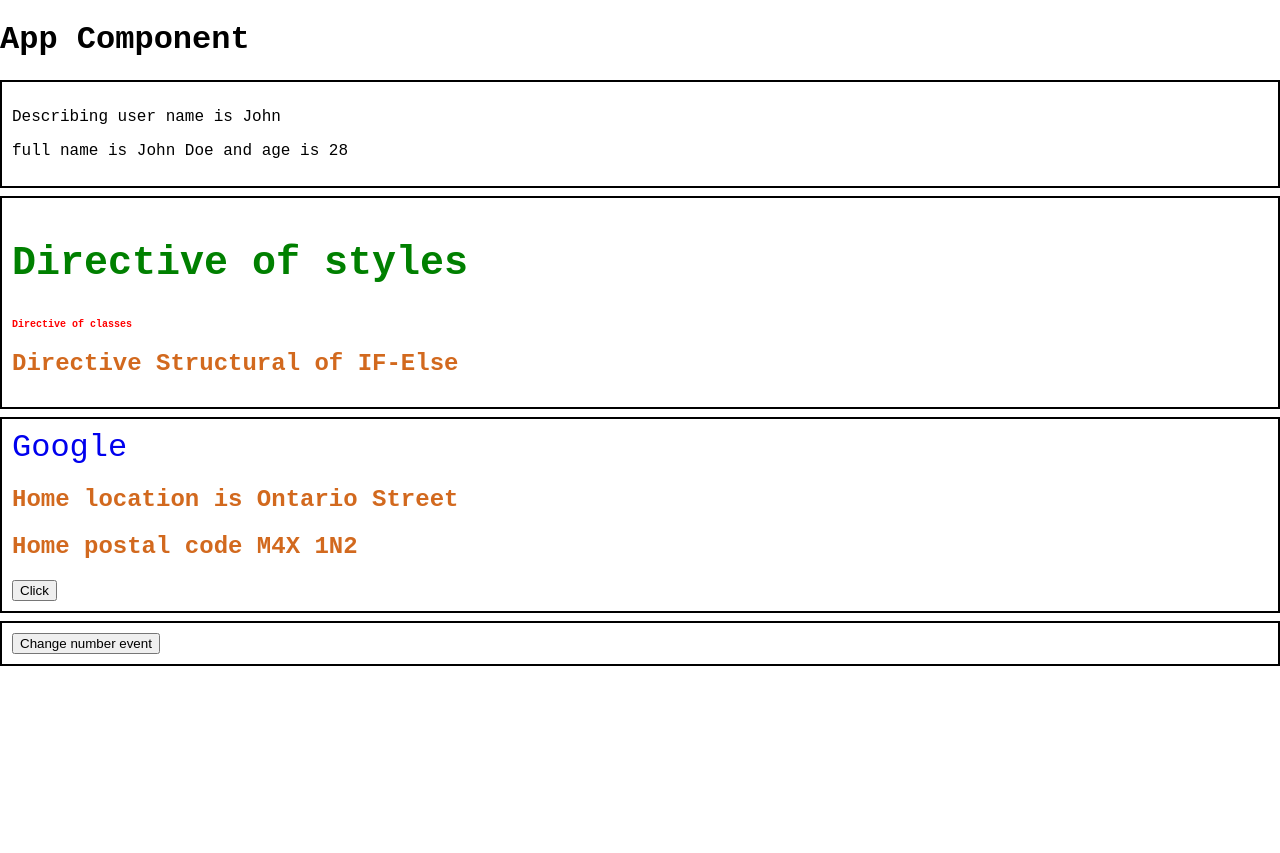
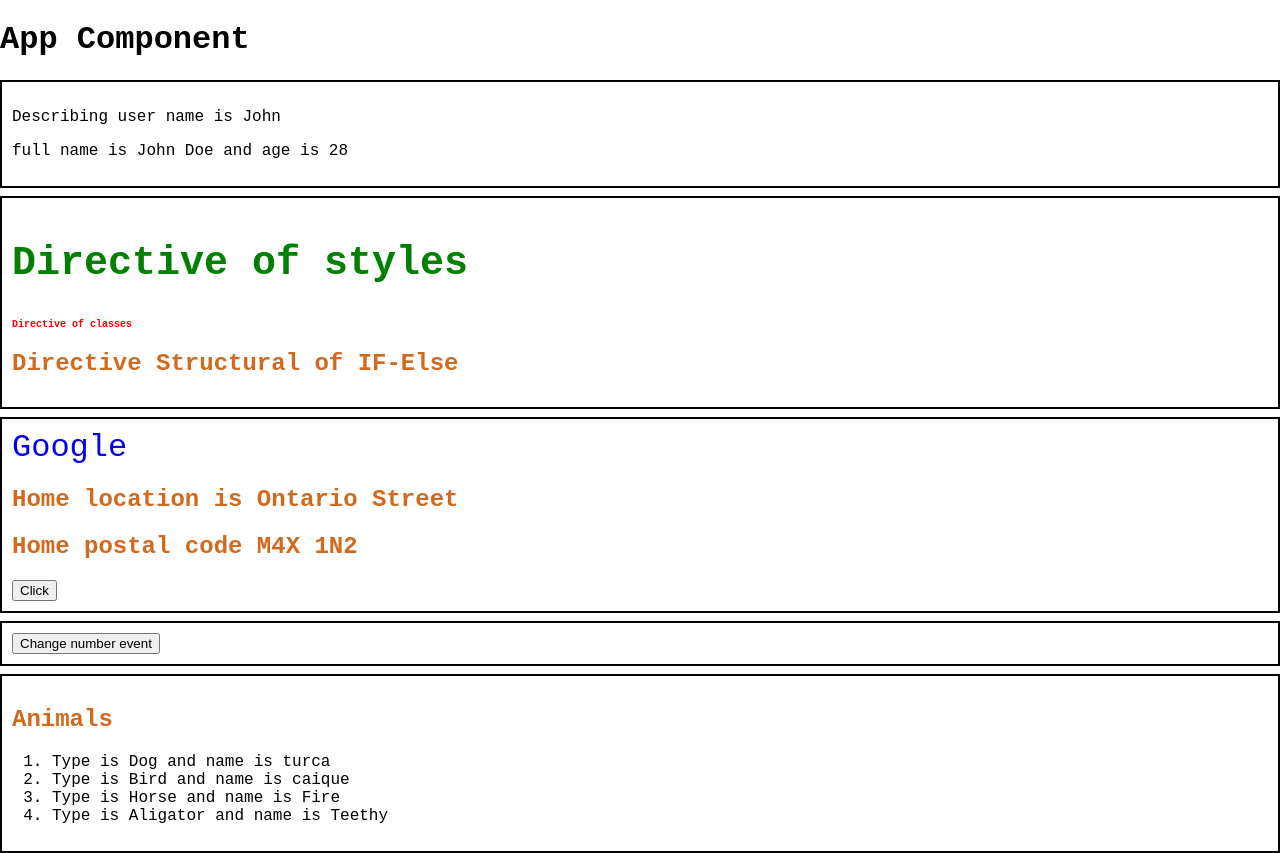
Before and after one commit to rmc3408/Angular, an Angular app in the folder momentos/: page / in a window 1280 px wide. Before the commit the page ends 800 px from the top, so only its background shows below. Built offline with nearby package versions, Linux system fonts and the light colour scheme.

Commit message:
rename video 13

```diff
--- a/momentos/src/app/app.component.html
+++ b/momentos/src/app/app.component.html
@@ -1,4 +1,4 @@
 
 <h1>App Component</h1>
 
-<app-user [userName]="appName" [userData]="userData" (changeNumEvent)="fromEmitterChangeNumber()"></app-user>
+<app-trainning [userName]="appName" [userData]="userData" (changeNumEvent)="fromEmitterChangeNumber()"></app-trainning>
--- a/momentos/src/app/app.module.ts
+++ b/momentos/src/app/app.module.ts
@@ -2,12 +2,12 @@ import { NgModule } from '@angular/core';
 import { BrowserModule } from '@angular/platform-browser';
 
 import { AppComponent } from './app.component';
-import { UserComponent } from './components/user/user.component';
+import { TrainningComponent } from './components/trainning/trainning.component';
 
 @NgModule({
   declarations: [
     AppComponent,
-    UserComponent,
+    TrainningComponent,
   ],
   imports: [
     BrowserModule
--- a/momentos/src/app/components/user/user.component.html
+++ b/momentos/src/app/components/trainning/trainning.component.html
@@ -33,3 +33,11 @@
 <div class="block-topic">
   <button (click)="toChangeNumber()">Change number event</button>
 </div>
+
+<!-- List of rendering -->
+<div class="block-topic">
+  <h2>Animals</h2>
+  <ol>
+    <li *ngFor="let animal of listAnimals">Type is {{ animal.type }} and name is {{ animal.name }}</li>
+  </ol>
+</div>
--- a/momentos/src/app/components/user/user.component.ts
+++ b/momentos/src/app/components/trainning/trainning.component.ts
@@ -4,13 +4,17 @@ type userDatatype = {
   name: string;
   age: number;
 }
+type animalsDatatype = {
+  name: string;
+  type: string;
+}
 
 @Component({
-  selector: 'app-user',
-  templateUrl: './user.component.html',
-  styleUrls: ['./user.component.css']
+  selector: 'app-trainning',
+  templateUrl: './trainning.component.html',
+  styleUrls: ['./trainning.component.css']
 })
-export class UserComponent implements OnInit {
+export class TrainningComponent implements OnInit {
   public readonly name: string = 'Ontario Street'
   public readonly postalCode: string = 'M4X 1N2'
   public isToggleMessage: boolean = false
@@ -24,6 +28,13 @@ export class UserComponent implements OnInit {
   isActive = true
 
   @Output() changeNumEvent: EventEmitter<number> = new EventEmitter()
+
+  public readonly listAnimals: animalsDatatype[] = [
+    { name: 'turca', type: 'Dog' },
+    { name: 'caique', type: 'Bird' },
+    { name: 'Fire', type: 'Horse' },
+    { name: 'Teethy', type: 'Aligator' },
+  ]
 
   constructor() { }
 
```
Also changed, not shown: momentos/src/app/components/trainning/trainning.component.css (renamed from momentos/src/app/components/user/user.component.css).
